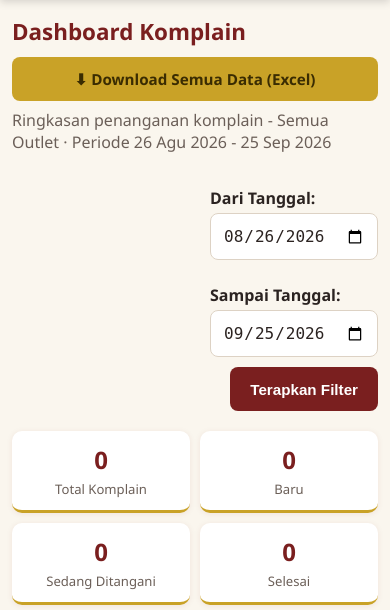
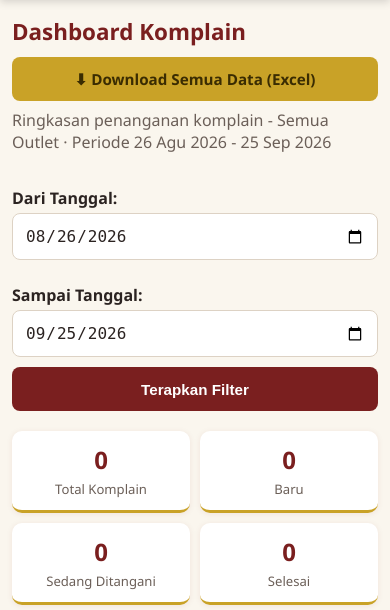
Before and after one commit to adi0541b/restaurant-complaints, a Django app: page /dashboard/ in a window 390 px wide. Shown: the part 68-678 px from the top of the page. Run offline with Django 5.2, Linux system fonts and the light colour scheme; the visitor is signed in with stand-in values (Sample User, id 1); data comes from the database, SQL or seed files in the repository.

Commit message:
Perbaiki tampilan filter Dashboard di layar mobile

```diff
--- a/complaints/static/complaints/css/style.css
+++ b/complaints/static/complaints/css/style.css
@@ -225,6 +225,7 @@ tr:hover { background: #FFFBF2; }
 
 .filters { display: flex; gap: 10px; flex-wrap: wrap; margin-bottom: 18px; }
 .filters select, .filters input { width: auto; }
+.dashboard-filters { align-items: end; margin-bottom: 20px; }
 
 .alert { padding: 12px 16px; border-radius: 8px; margin-bottom: 16px; font-size: 0.92rem; }
 .alert-success { background: #E9F3E8; color: var(--success); border: 1px solid #C7E0C5; }
--- a/complaints/templates/complaints/dashboard.html
+++ b/complaints/templates/complaints/dashboard.html
@@ -18,11 +18,11 @@
 &middot; Periode {{ period_start|date:"d M Y" }} - {{ period_end|date:"d M Y" }}
 </p>
 
-<form method="get" class="filters" style="margin-bottom:20px;align-items:end;">
+<form method="get" class="filters dashboard-filters">
     {% if available_cities %}
     <div>
         <label for="kota-filter" style="font-weight:600;display:block;margin-bottom:4px;">Kota:</label>
-        <select name="kota" id="kota-filter" class="form-select" style="width:auto;">
+        <select name="kota" id="kota-filter" class="form-select">
             <option value="">-- Semua Kota --</option>
             {% for city in available_cities %}
                 <option value="{{ city.pk }}" {% if selected_city_id == city.pk|stringformat:"s" %}selected{% endif %}>{{ city.name }}</option>
@@ -32,11 +32,11 @@
     {% endif %}
     <div>
         <label for="mulai-filter" style="font-weight:600;display:block;margin-bottom:4px;">Dari Tanggal:</label>
-        <input type="date" name="mulai" id="mulai-filter" class="form-control" value="{{ period_start|date:"Y-m-d" }}" style="width:auto;">
+        <input type="date" name="mulai" id="mulai-filter" class="form-control" value="{{ period_start|date:"Y-m-d" }}">
     </div>
     <div>
         <label for="selesai-filter" style="font-weight:600;display:block;margin-bottom:4px;">Sampai Tanggal:</label>
-        <input type="date" name="selesai" id="selesai-filter" class="form-control" value="{{ period_end|date:"Y-m-d" }}" style="width:auto;">
+        <input type="date" name="selesai" id="selesai-filter" class="form-control" value="{{ period_end|date:"Y-m-d" }}">
     </div>
     <div>
         <button type="submit" class="btn btn-primary">Terapkan Filter</button>
```
